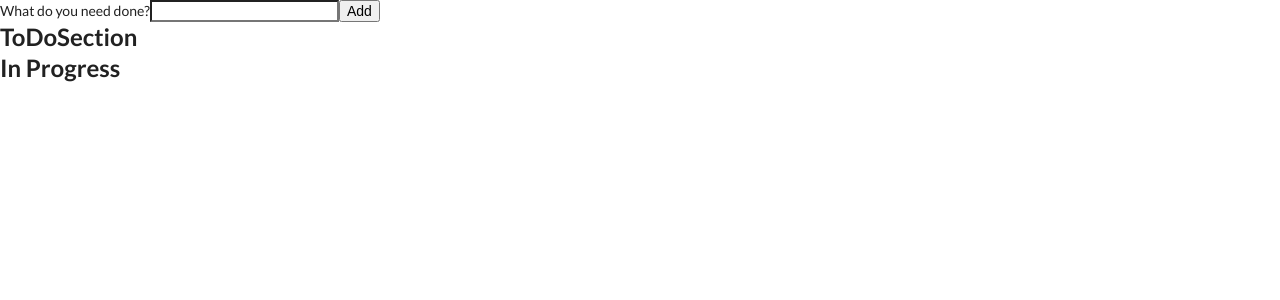
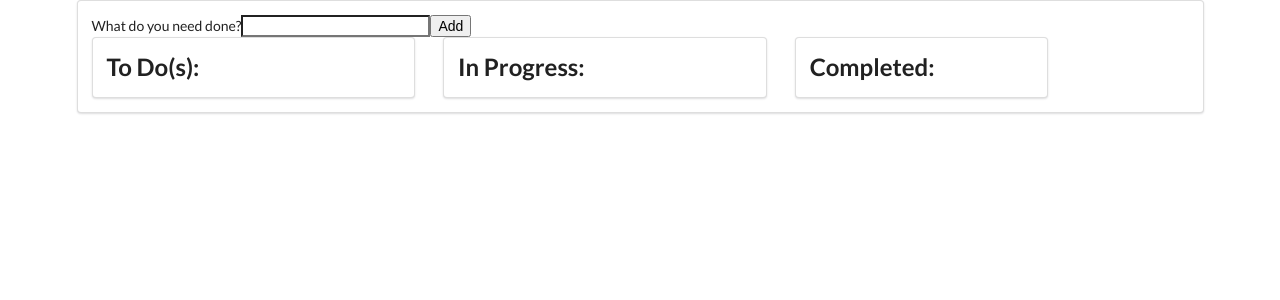
Before and after one commit to mikechi4/simple-to-do, a React (Create React App) app: page / in a window 1280 px wide. Shown: the top 300 px of the page. Built offline with nearby package versions, Linux system fonts and the light colour scheme.

Commit message:
using semantic ui styling and cleaning up logic

```diff
--- a/src/components/App.js
+++ b/src/components/App.js
@@ -2,11 +2,11 @@ import React from 'react';
 
 import ToDoInput from './ToDoInput';
 import InProgress from './InProgress';
-import ToDoSection from './ToDoSection';
+import ListContainer from './ListContainer';
 class App extends React.Component {
     state = {
         toDoItems: [],
-        InProgressItems: [],
+        inProgressItems: [],
         completedItems: []
     };
 
@@ -15,13 +15,20 @@ class App extends React.Component {
     }
     render() {
         return (
-            <div className="app">
-                <div className="add-to-do">
+            <div className='app ui container segment'>
+                <div className='add-to-do ui center'>
                     <ToDoInput addToDo={this.addToDoItem}/>
                 </div>
-                <div className="body">
-                    <ToDoSection toDoItems = {this.state.toDoItems} />
-                    <InProgress props={this.state.toDoItems}/>
+                <div className='body ui grid'>
+                    <div className='five wide column'>
+                    <ListContainer header='To Do(s):' items = {this.state.toDoItems} className='four wide column'/>
+                    </div>
+                    <div className='five wide column'>
+                    <ListContainer header='In Progress:' items = {this.state.inProgressItems} className='four wide column'/>
+                    </div>
+                    <div className='four wide column'>
+                    <ListContainer header='Completed:' items = {this.state.completedItems} className='four wide column'/>
+                    </div>
                 </div>
             </div>
         )
--- a/src/components/InProgress.js
+++ /dev/null
@@ -1,11 +0,0 @@
-import React from 'react'
-
-const InProgress = () => {
-    return(
-        <div className="in-progress">
-            <h2>In Progress</h2>
-        </div>
-    )
-}
-
-export default InProgress;
--- a/src/components/ToDoInput.js
+++ b/src/components/ToDoInput.js
@@ -18,7 +18,7 @@ class ToDoInput extends React.Component {
     }
     render() {
         return(
-            <div className="toDoInput">
+            <div className='to-do-input'>
                 <form  onSubmit = {this.onSubmit}>
                     <label>
                         What do you need done?
--- a/src/components/ToDoItem.js
+++ b/src/components/ToDoItem.js
@@ -2,7 +2,9 @@ import React from 'react';
 
 const ToDoItem = (props) => {
     return (
-        <div>{props.toDoItem}</div>
+        <div className='ui segment raised to-do-item'>
+            {props.toDoItem}
+        </div>
     )
 }
 
--- a/src/components/ToDoSection.js
+++ /dev/null
@@ -1,25 +0,0 @@
-import React from 'react';
-
-import ToDoItem from './ToDoItem';
-
-class ToDoSection extends React.Component {
-
-    renderList() {
-        return this.props.toDoItems.map(item => {
-            return(
-                <ToDoItem toDoItem={item} key={item}/>
-            );
-        })
-    };
-
-    render() {
-        return(
-            <div className="toDoSection">
-                <h2>ToDoSection</h2>
-                {this.renderList()}
-            </div>
-        )
-    }
-}
-
-export default ToDoSection;
```
Also changed, not shown: src/components/Completed.js (deleted).
